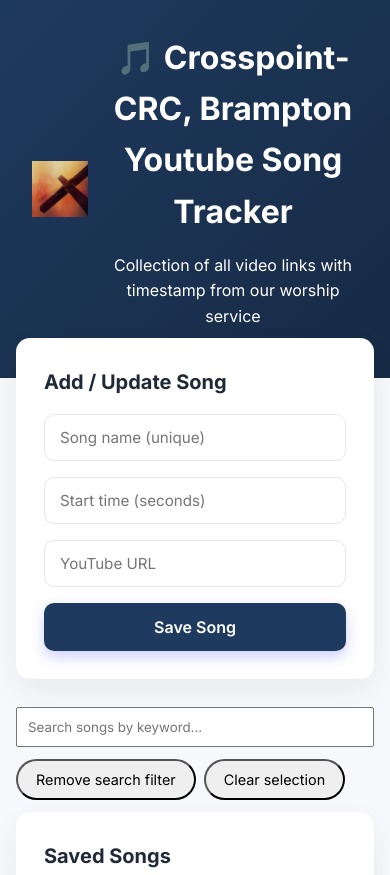
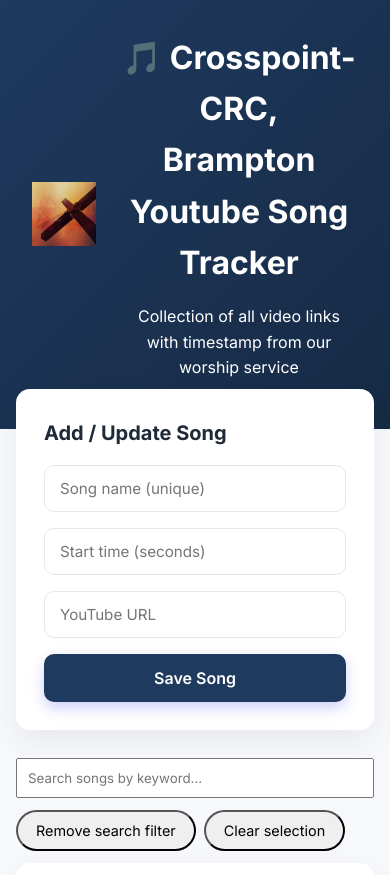
Before and after one commit to Jeyaselvan1984/songtracker, a website: page public/index.html in a window 390 px wide. Shown: the top 875 px of the page. Drawn offline with Linux system fonts and the light colour scheme; no server answers.

Commit message:
Update index.html

```diff
--- a/public/index.html
+++ b/public/index.html
@@ -41,15 +41,24 @@ background: linear-gradient(
 }
 .header-icon {
   opacity: 0.9;
+
+
+  width: 90px;        /* bigger logo */
+  height: 90px;
+  object-fit: contain;
+  flex-shrink: 0;     /* prevents shrinking */
+
+
 }
 .header-content {
-  display: flex;
+
+display: flex;
   align-items: center;
   justify-content: center;
+  gap: 24px;          /* more breathing room */
+  max-width: 1000px;
+  margin: 0 auto;
 
- gap: 20px;
-  max-width: 900px;
-  margin: 0 auto;
 
 
 }
@@ -239,6 +248,13 @@ border-color: var(--primary);
     }
 
     @media (max-width: 600px) {
+
+
+.header-icon {
+    width: 64px;
+    height: 64px;
+  }
+
       .form {
         grid-template-columns: 1fr;
       }
```
